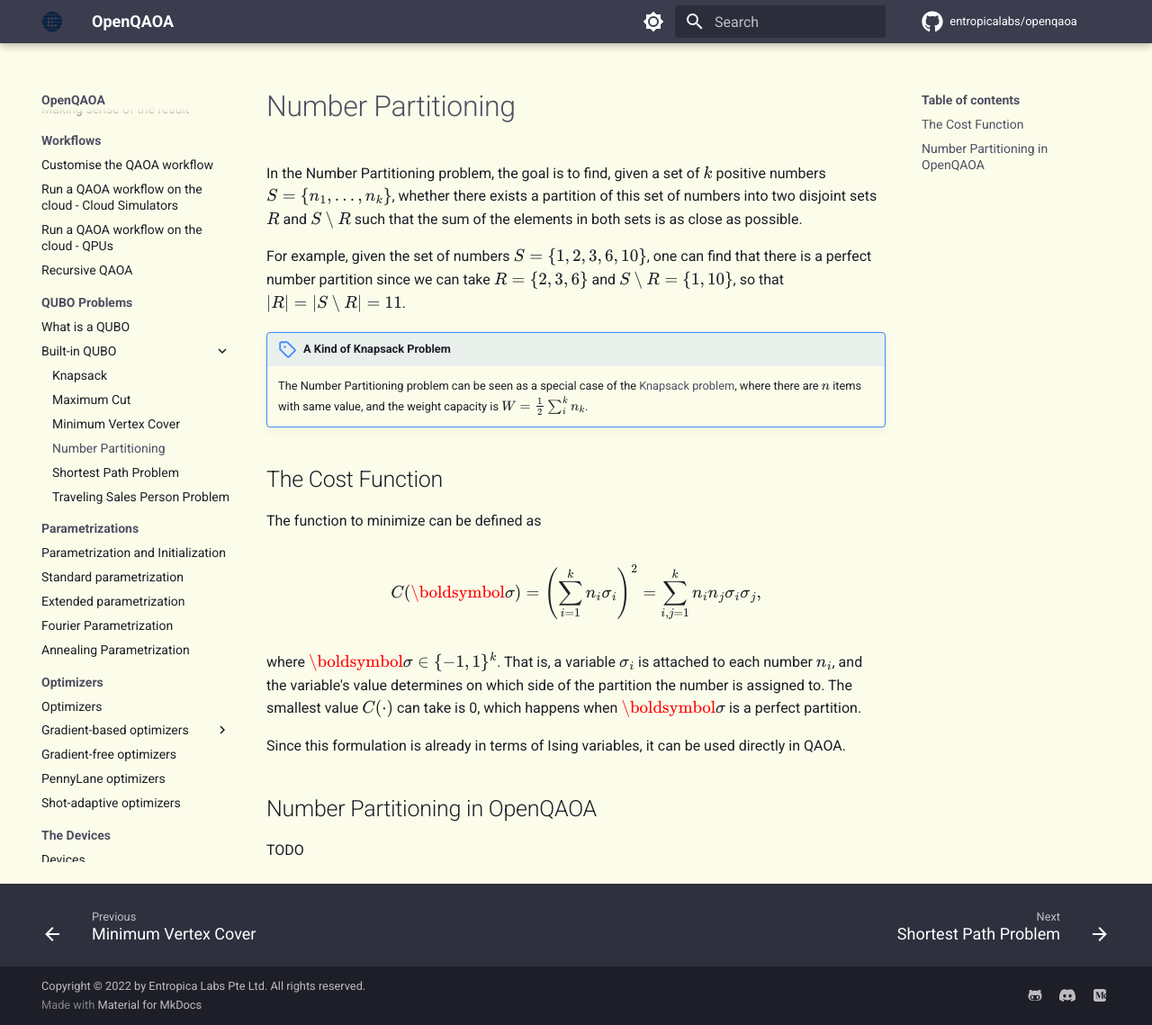
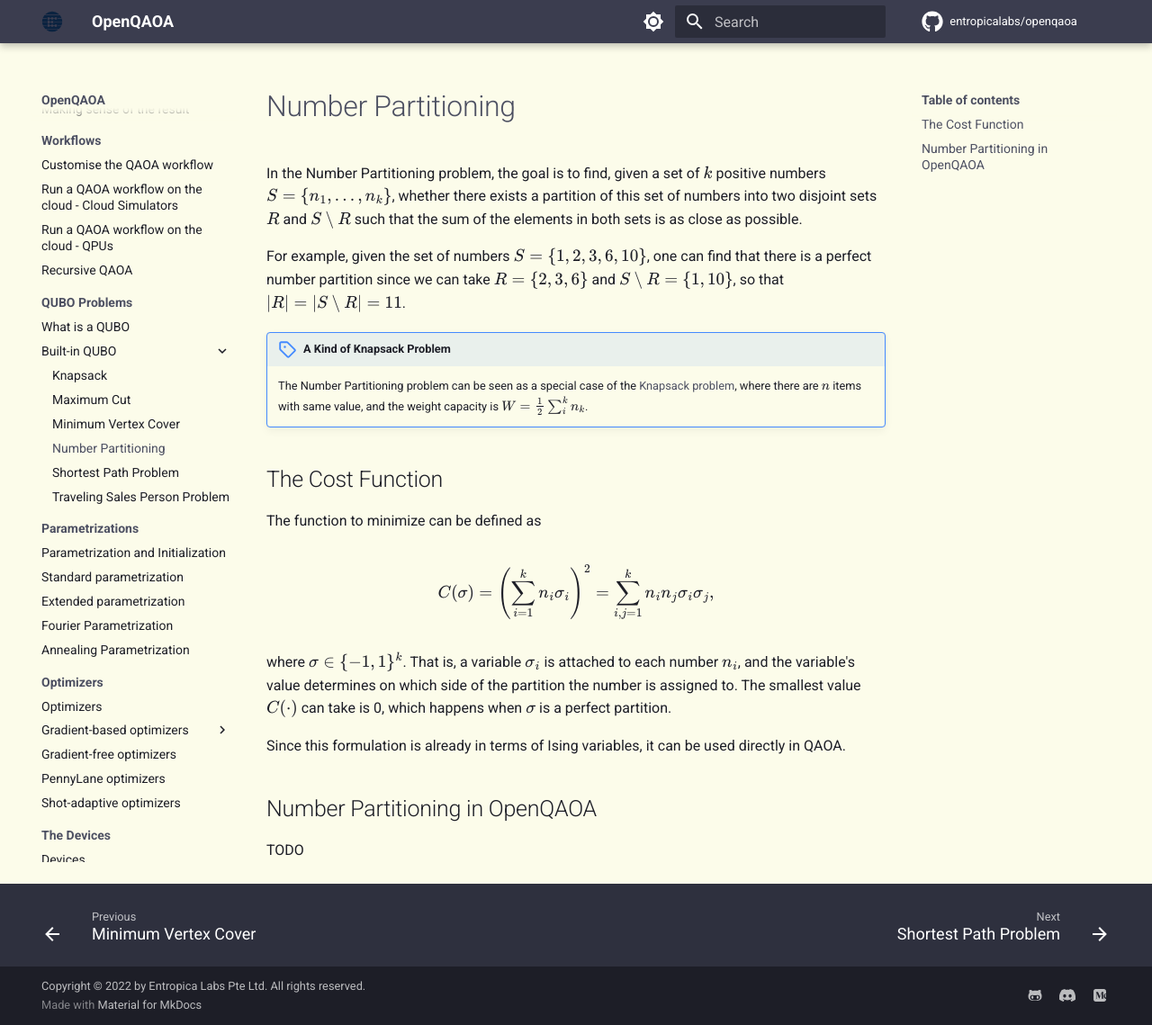
Before and after one commit to entropicalabs/openqaoa-website, an MkDocs documentation site: the page built from docs/problems/number-partition.md, in a window 1280 px wide and 1139 px high. Shown: the whole window at 90% size. Built offline with MkDocs 1.6.1 and Material for MkDocs 9.7.7, drawn with Linux system fonts in a browser that asks for light colours; comment, search, counter and statistics services are not loaded.

```diff
--- a/docs/problems/number-partition.md
+++ b/docs/problems/number-partition.md
@@ -11,9 +11,9 @@ For example, given the set of numbers $S=\{1, 2, 3, 6, 10\}$, one can find that
 
 The function to minimize can be defined as
 
-$$C(\boldsymbol{\sigma}) = \left(\sum_{i=1}^k n_i\sigma_i\right)^2 = \sum_{i, j=1}^kn_in_j\sigma_i\sigma_j,$$
+$$C(\sigma) = \left(\sum_{i=1}^k n_i\sigma_i\right)^2 = \sum_{i, j=1}^kn_in_j\sigma_i\sigma_j,$$
 
-where $\boldsymbol{\sigma}\in \{-1, 1\}^k$. That is, a variable $\sigma_i$ is attached to each number $n_i$, and the variable's value determines on which side of the partition the number is assigned to. The smallest value $C(\cdot)$ can take is 0, which happens when $\boldsymbol{\sigma}$ is a perfect partition.
+where $\sigma \in \{-1, 1\}^k$. That is, a variable $\sigma_i$ is attached to each number $n_i$, and the variable's value determines on which side of the partition the number is assigned to. The smallest value $C(\cdot)$ can take is 0, which happens when $\sigma$ is a perfect partition.
 
 Since this formulation is already in terms of Ising variables, it can be used directly in QAOA.
 
```
Also changed, not shown: docs/problems/knapsack.md (+3 -1 lines), docs/problems/minimum-vertex-cover.md (+4 -3 lines).
